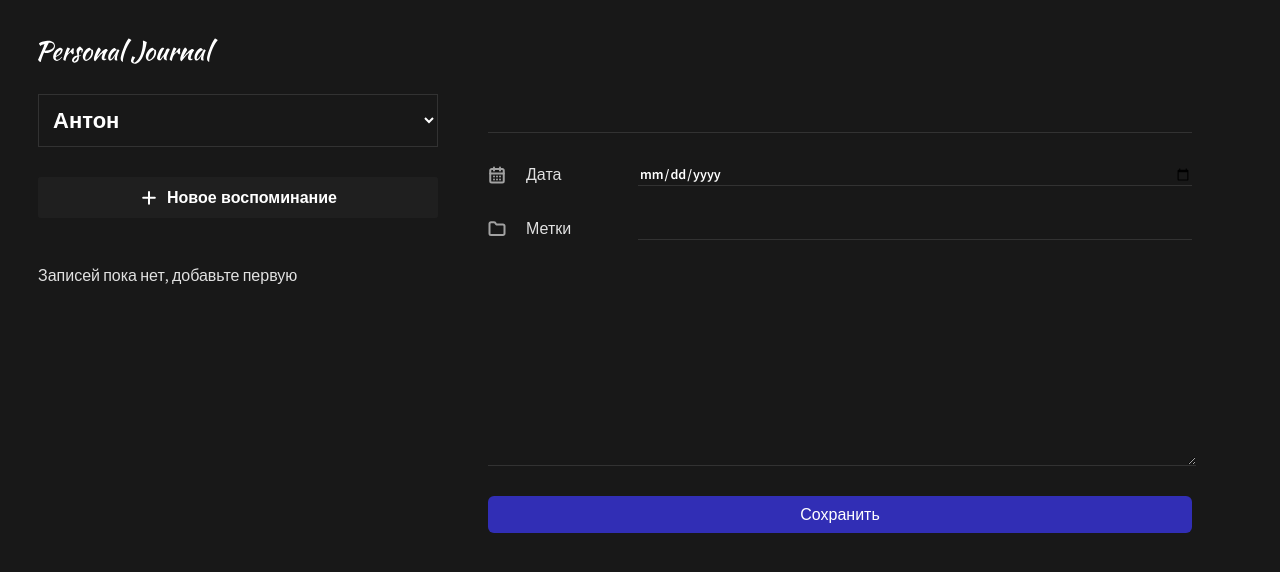
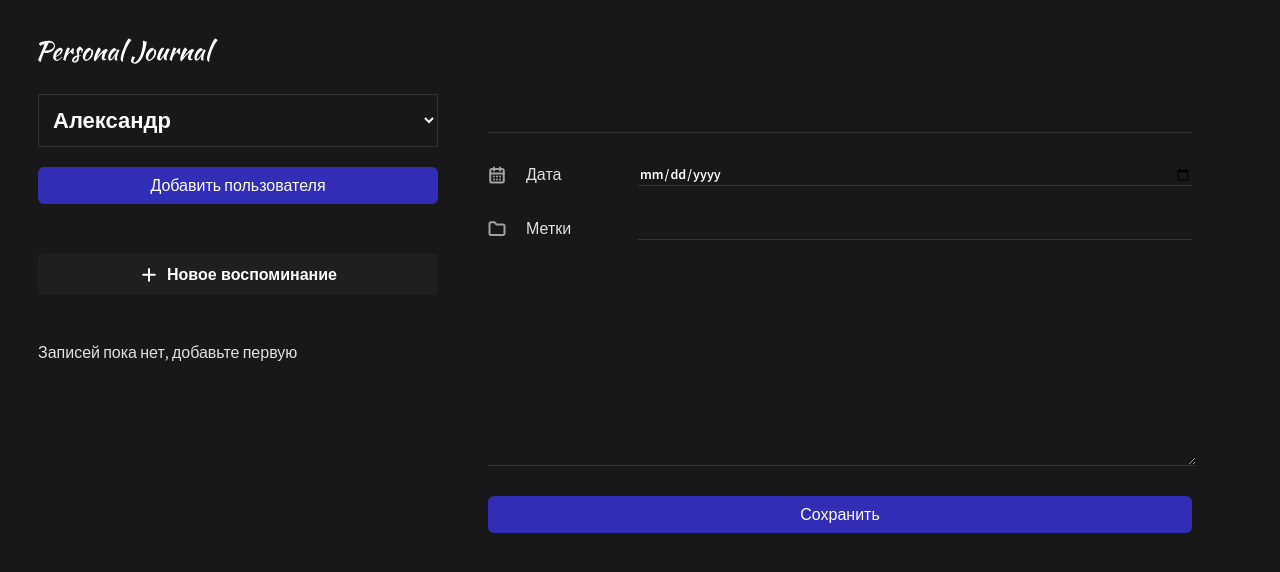
Before and after one commit to AhmedToldiev/Personal-Journal, a React (Vite) app: page / in a window 1280 px wide. Shown: the top 572 px of the page. Built offline with nearby package versions, Linux system fonts and the light colour scheme.

Commit message:
добавил возможность добавлять новых пользователей

```diff
--- a/src/App.jsx
+++ b/src/App.jsx
@@ -24,12 +24,13 @@ function App() {
 
 	const addItem = item => {
 		if (!item.id) {
+			const newId = items.length > 0 ? Math.max(...items.map(i => i.id)) + 1 : 1;
 			setItems([
 				...mapItems(items),
 				{
 					...item,
 					date: new Date(item.date),
-					id: items.length > 0 ? Math.max(...items.map(i => i.id)) + 1 : 1,
+					id: newId,
 				},
 			])
 		} else {
--- a/src/components/Button/Button.jsx
+++ b/src/components/Button/Button.jsx
@@ -1,8 +1,7 @@
-import { memo, useState } from 'react'
+import { memo } from 'react'
 import './Button.css'
 
 function Button({ children, onClick }) {
-	console.log('Button')
 	return (
 		<button className='button accent' onClick={onClick}>
 			{children}
--- a/src/components/Header/Header.jsx
+++ b/src/components/Header/Header.jsx
@@ -1,14 +1,11 @@
-import { useState } from 'react'
-import Button from '../Button/Button'
 import SelectUser from '../SelectUser/SelectUser'
 import Logo from '../Logo/Logo'
 
-const logos = ['/logo.svg', '/vite.svg']
 function Header() {
 
 	return (
 		<>
-			<Logo image={logos[0]} />
+			<Logo image='/logo.svg' />
 			<SelectUser />
 		</>
 	)
--- a/src/components/Logo/Logo.jsx
+++ b/src/components/Logo/Logo.jsx
@@ -2,7 +2,6 @@ import { memo } from 'react'
 import styles from './Logo.module.css'
 
 function Logo({ image }) {
-	console.log('Logo')
 
 	return <img className={styles.logo} src={image} alt='Логотип журнала' />
 }
--- a/src/components/SelectUser/SelectUser.jsx
+++ b/src/components/SelectUser/SelectUser.jsx
@@ -1,19 +1,76 @@
-import React, { useContext } from 'react'
+import React, { useContext, useState } from 'react'
 import { UserContext } from '../../context/user.context'
-import styles from './SelectUser.module.css';
+import styles from './SelectUser.module.css'
+import useLocalStorage from '../../hooks/use-localstorage.hook';
 
 function SelectUser() {
 	const { userId, setUserId } = useContext(UserContext)
 
+	const [users, setUsers] = useLocalStorage('users', [
+		{ id: '1', name: 'Александр' },
+	]);
+	const [isModalOpen, setIsModalOpen] = useState(false)
+	const [newUserName, setNewUserName] = useState('')
+
 	const changeUser = e => {
-		Number(setUserId(e.target.value))
+		setUserId(e.target.value)
+	}
+
+	const addUser = () => {
+		if (newUserName.trim()) {
+			const newId = (users.length + 1).toString()
+			const newUser = { id: newId, name: newUserName };
+			setUsers([...users, newUser]);
+			setNewUserName('')
+			setIsModalOpen(false)
+			setUserId(newId)
+		}
 	}
 
 	return (
-		<select className={styles['select']}  name="user" id="user" value={userId} onChange={changeUser}>
-			<option value='1'>Антон</option>
-			<option value='2'>Вася</option>
-		</select>
+		<div className={styles['container']}>
+			<select
+				className={styles['select']}
+				name='user'
+				id='user'
+				value={userId}
+				onChange={changeUser}
+			>
+				{users.map(user => (
+					<option key={user.id} value={user.id}>
+						{user.name}
+					</option>
+				))}
+			</select>
+			<button className='button accent' onClick={() => setIsModalOpen(true)}>
+				Добавить пользователя
+			</button>
+
+			{/* Модальное окно */}
+			{isModalOpen && (
+				<div className={styles['modal']}>
+					<div className={styles['modal-content']}>
+						<span
+							className={styles['close']}
+							onClick={() => setIsModalOpen(false)}
+						>
+							&times;
+						</span>
+						<h2>Добавить нового пользователя</h2>
+						<input
+							type='text'
+							value={newUserName}
+							onChange={e => setNewUserName(e.target.value)}
+							className={styles['modal-input']}
+							placeholder='Введите имя нового пользователя'
+						/>
+						<button className='button accent' onClick={addUser}>
+							Сохранить
+						</button>
+					</div>
+				</div>
+			)}
+		</div>
 	)
 }
 
--- a/src/components/SelectUser/SelectUser.module.css
+++ b/src/components/SelectUser/SelectUser.module.css
@@ -1,11 +1,71 @@
+.container {
+	display: flex;
+	flex-direction: column;
+	margin-bottom: 20px;
+}
+
 .select {
 	padding: 10px;
-  background-color: #181818;
+	background-color: #181818;
 	border: 1px solid #323232;
 	color: white;
 	font-size: 22px;
-	font-style: normal;
 	font-weight: 600;
 	line-height: normal;
 	font-family: 'Source Sans 3', sans-serif;
+	margin-bottom: 20px;
 }
+
+.modal {
+	display: flex;
+	position: fixed;
+	z-index: 1000;
+	left: 0;
+	top: 0;
+	width: 100%;
+	height: 100%;
+	background-color: rgba(0, 0, 0, 0.5);
+	align-items: center;
+	justify-content: center;
+}
+
+.modal-content {
+	background-color: white;
+	padding: 20px;
+	border-radius: 5px;
+	width: 500px;
+	height: 200px;
+	text-align: center;
+	border-radius: 25px;
+	position: relative;
+}
+
+.close {
+	color: #767070;
+	float: right;
+	font-size: 33px;
+	font-weight: bold;
+	cursor: pointer;
+	position: absolute;
+	top: 10px;
+	right: 15px;
+}
+
+.close:hover,
+.close:focus {
+	color: black;
+	text-decoration: none;
+	cursor: pointer;
+}
+
+.modal-input {
+	width: calc(100% - 20px);
+	padding: 10px;
+	border-radius: 5px;
+	border: 1px solid #ccc;
+	margin-bottom: 30px;
+	font-size: 22px;
+	font-weight: bold;
+	line-height: normal;
+	font-family: 'Source Sans 3', sans-serif;
+}
--- a/src/hooks/use-localstorage.hook.js
+++ b/src/hooks/use-localstorage.hook.js
@@ -1,18 +1,14 @@
 import { useEffect, useState } from 'react'
 
-export default function useLocalStorage(key) {
-	const [data, setData] = useState()
+export default function useLocalStorage(key, initialValue) {
+	const [data, setData] = useState(() => {
+		const storedData = localStorage.getItem(key)
+		return storedData ? JSON.parse(storedData) : initialValue || []
+	})
 
 	useEffect(() => {
-		const res = JSON.parse(localStorage.getItem(key))
-		if (res) {
-			setData(res)
-		}
-	}, [])
+		localStorage.setItem(key, JSON.stringify(data))
+	}, [key, data])
 
-	const saveData = newData => {
-		localStorage.setItem('data', JSON.stringify(newData))
-		setData(newData)
-	}
-	return [data, saveData]
+	return [data, setData]
 }
```
Also changed, not shown: 1 other file (tests, documents, lock files or other folders).
